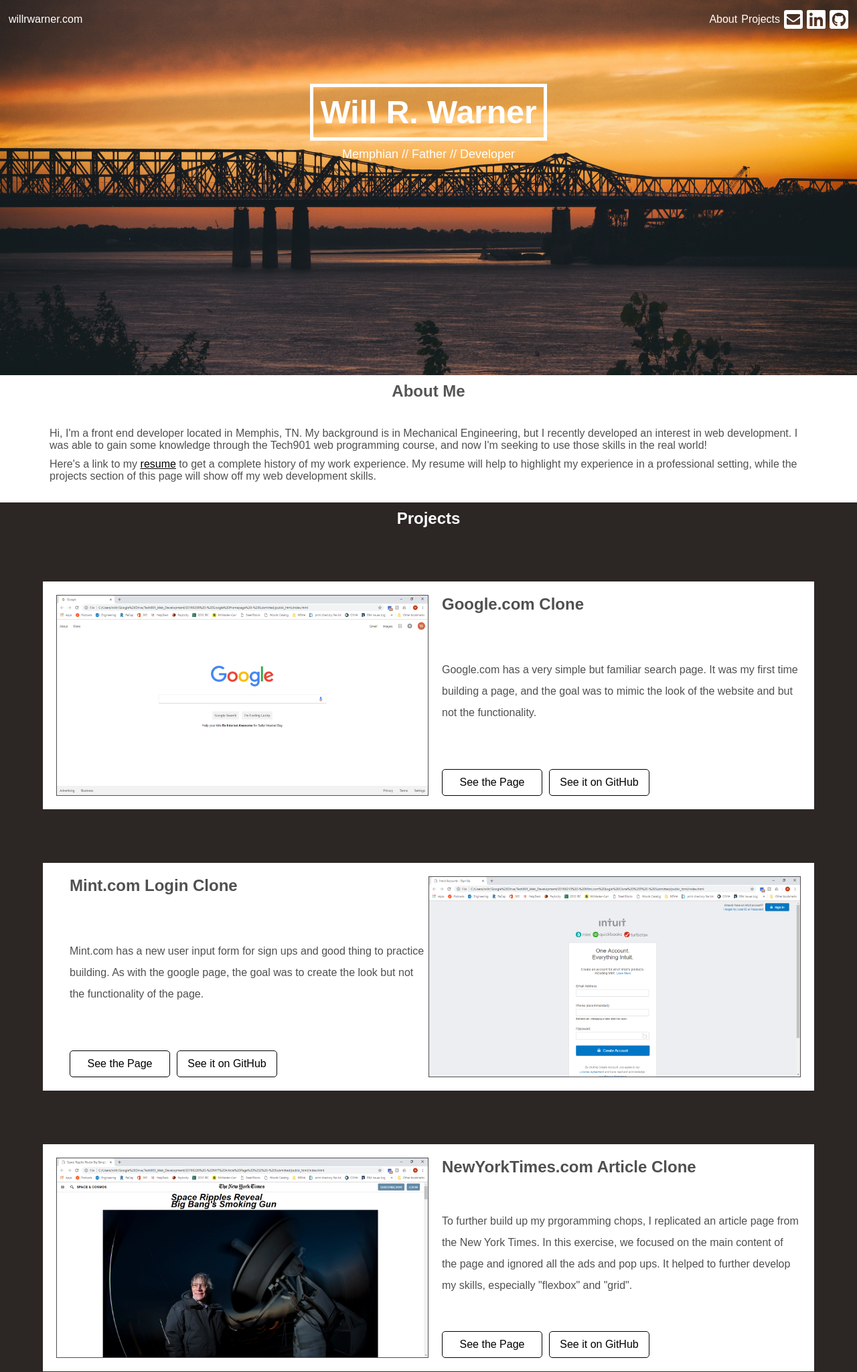
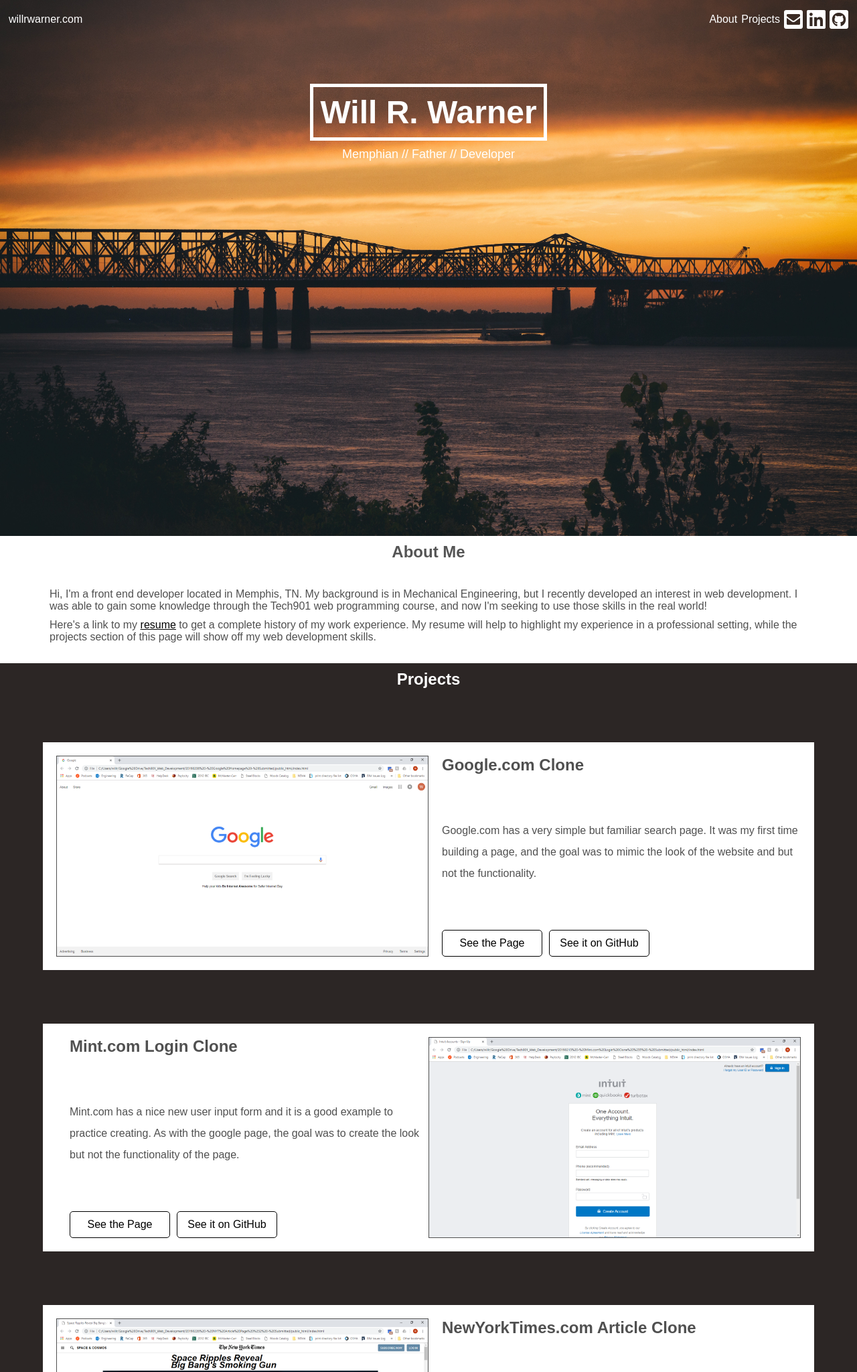
Before and after one commit to cofad/portfolio, a PHP site: page / in a window 1280 px wide. Shown: the top 2048 px of the page at 67% size. Run offline with PHP 8.4, Linux system fonts and the light colour scheme.

Commit message:
Made minor tweaks

```diff
--- a/index.html
+++ b/index.html
@@ -76,7 +76,7 @@
 
 					<div class="project-card__content">
 						<h2 class="project-card__title">Mint.com Login Clone</h2>
-						<p class="project-card__text">Mint.com has a new user input form for sign ups and good thing to practice building. As with the google page, the goal was to create the look but not the functionality of the page.</p>
+						<p class="project-card__text">Mint.com has a nice new user input form and it is a good example to practice creating. As with the google page, the goal was to create the look but not the functionality of the page.</p>
 						<div class="project-card__links">
 							<a class="project-card__link" href="https://will-r-warner.github.io/mint.com-login-clone/" target="_blank">See the Page</a>
 							<a class="project-card__link" href="https://github.com/will-r-warner/mint.com-login-clone" target="_blank">See it on GitHub</a>
@@ -90,7 +90,7 @@
 
 					<div class="project-card__content">
 						<h2 class="project-card__title">NewYorkTimes.com Article Clone</h2>
-						<p class="project-card__text">To further build up my prgoramming chops, I replicated an article page from the New York Times. In this exercise, we focused on the main content of the page and ignored all the ads and pop ups. It helped to further develop my skills, especially "flexbox" and "grid".</p>
+						<p class="project-card__text">To further build up my programming chops, I replicated an article page from the New York Times. In this exercise, I focused on the main content of the page and ignored all the ads and pop ups. It helped to further develop my skills, especially "flexbox" and "grid".</p>
 						<div class="project-card__links">
 							<a class="project-card__link" href="https://will-r-warner.github.io/nyt-article-page-clone/" target="_blank">See the Page</a>
 							<a class="project-card__link" href="https://github.com/will-r-warner/nyt-article-page-clone" target="_blank">See it on GitHub</a>
@@ -104,7 +104,7 @@
 
 					<div class="project-card__content">
 						<h2 class="project-card__title">Apple.com Clone</h2>
-						<p class="project-card__text">To gain some experience with background images, I built a replica of the apple.com website from a few years. I was able to figure out how to link the image to the background of the page and use other images on the page as well.</p>
+						<p class="project-card__text">To gain some experience with background images, I built a replica of the apple.com website. I was able to figure out how to link the image to the background of the page and use other images on the page as well.</p>
 						<div class="project-card__links">
 							<a class="project-card__link" href="https://will-r-warner.github.io/apple-page-clone/" target="_blank">See the Page</a>
 							<a class="project-card__link" href="https://github.com/will-r-warner/apple-page-clone" target="_blank">See it on GitHub</a>
--- a/main.css
+++ b/main.css
@@ -47,7 +47,7 @@
 
 	color: white;
 
-	height: 70vh;
+	height: 100vh;
 
 	background: url("img/aidan-formigoni-547537-unsplash.jpg") center center;
 	background-size: cover;
--- a/script.js
+++ b/script.js
@@ -25,6 +25,7 @@ function createGrid(numRows,numCols) {
 		var grid = document.getElementsByClassName("js-etch-a-sketch__grid")[0];
 		var strGridTemplateColumns = "repeat("+strNumCols+","+strColWidthPX+"px";
 		grid.style.gridTemplateColumns = strGridTemplateColumns;
+		grid.style.width = String(GRID_WIDTH);
 
 		//Add divs to grid
 		var div = document.createElement('div');
```
